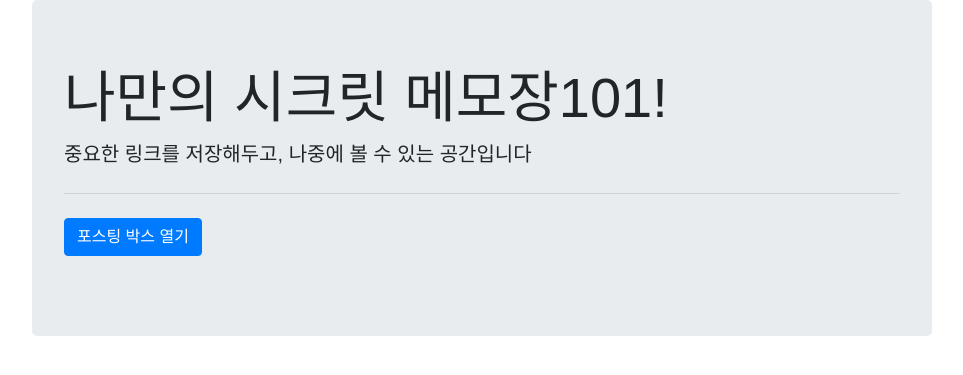
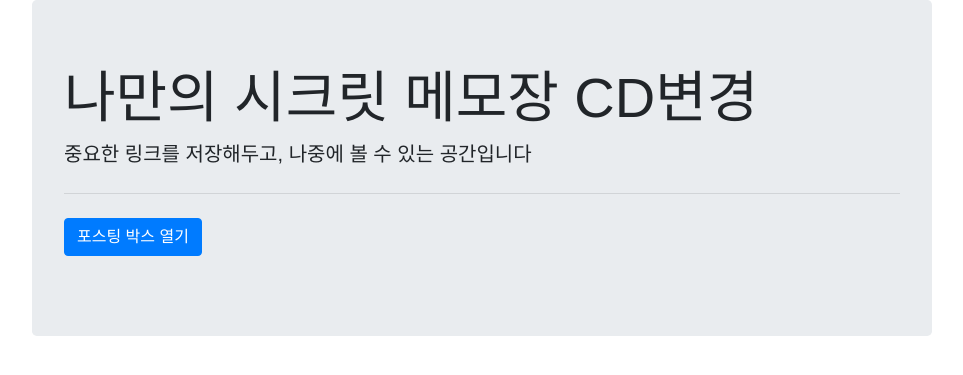
Before and after one commit to Cho-El/memo-app, a Flask app: page / in a window 1280 px wide. Shown: the top 375 px of the page, without its empty margins (158-1121 px from the left). Run offline with Flask 2, Linux system fonts and the light colour scheme; data that the repository does not hold is empty; some libraries are stand-ins or nearby versions; some web fonts are replaced.

Commit message:
Update index.html

```diff
--- a/templates/index.html
+++ b/templates/index.html
@@ -113,7 +113,7 @@
         <div class="wrap">
             <div class="jumbotron">
 
-                <h1 class="display-4">나만의 시크릿 메모장101!</h1>
+                <h1 class="display-4">나만의 시크릿 메모장 CD변경</h1>
                 <p class="lead">중요한 링크를 저장해두고, 나중에 볼 수 있는 공간입니다</p>
                 <hr class="my-4">
                 <p class="lead">
```
